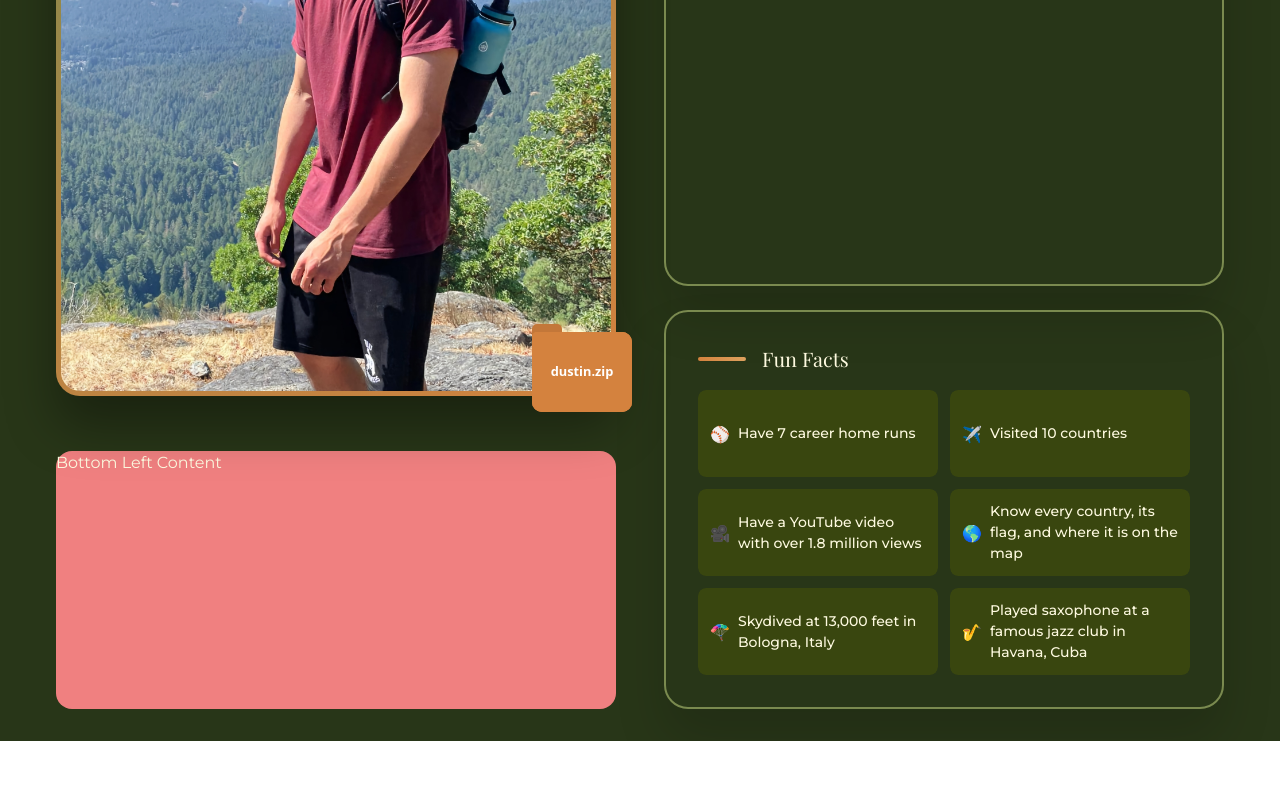
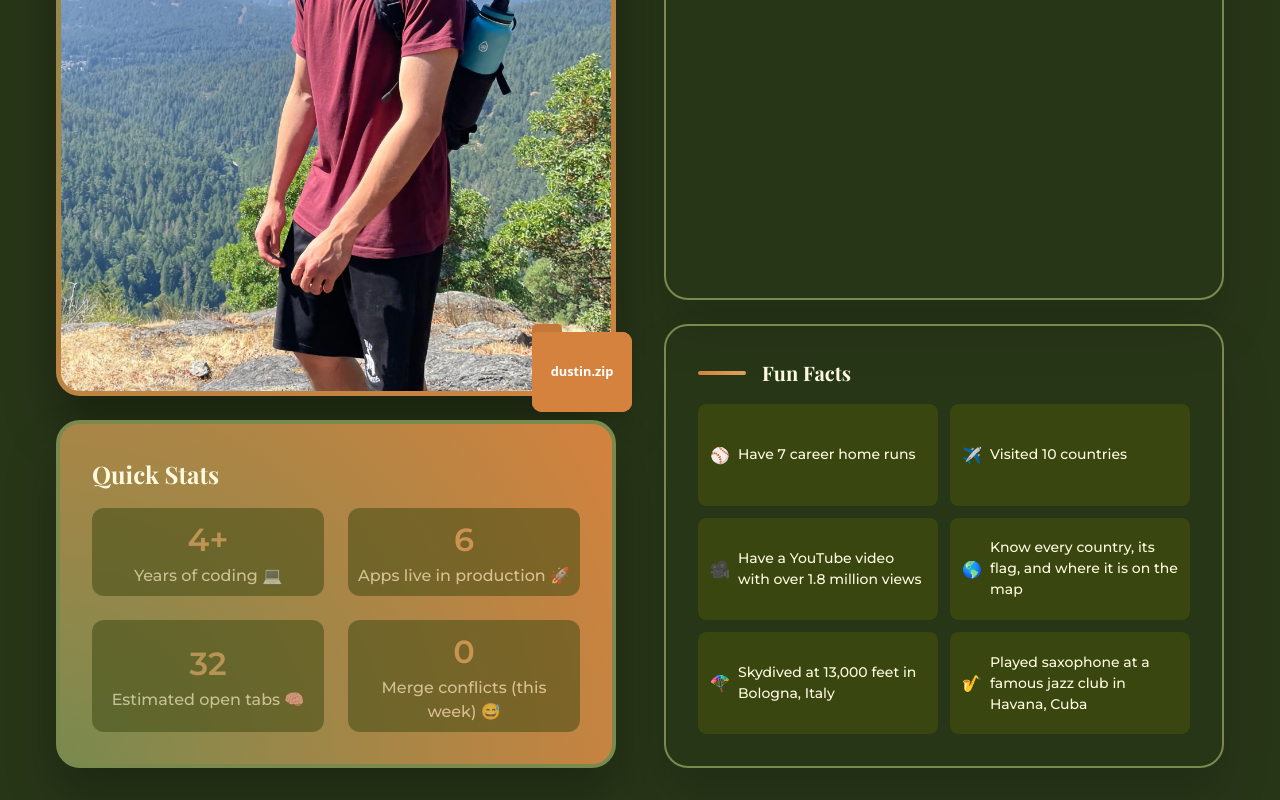
Before and after one commit to D-Aldana/dusty-the-dev, a Next.js app: page / in a window 1280 px wide. Shown: the part 1299-2099 px from the top of the page. Before the commit the page ends 2040 px from the top, so only its background shows below. Built offline with nearby package versions, Linux system fonts and the light colour scheme; grey boxes are pictures that could not be loaded.

Commit message:
feat(about): add stats

```diff
--- a/components/about/index.js
+++ b/components/about/index.js
@@ -79,6 +79,8 @@ const ContentGrid = styled.div`
     "photo myStory"
     "photo myStory"
     "photo myStory"
+    "photo myStory"
+    "photo myStory"
     "photo funFacts"
     "stats funFacts"
     "stats funFacts";
@@ -126,7 +128,7 @@ const GradientBar = styled.div`
 
 const CardTitle = styled.h3`
   font-size: ${(props) => (props.small ? "1.25rem" : "1.5rem")};
-  color: ${({ theme }) => theme.foreground};
+  font-weight: 700;
 `
 
 const CardHeader = styled.div`
@@ -145,11 +147,53 @@ const MyStory = styled(SpotlightCard)`
   background: transparent;
 `
 
-const Stats = styled.div`
+const StatsContainer = styled(SpotlightCard)`
   grid-area: stats;
-  background-color: lightcoral;
-  border-radius: 1rem;
-  height: 100%;
+  background: radial-gradient(
+    circle at bottom left,
+    ${({ theme }) => theme.olive},
+    ${({ theme }) => theme.rust}
+  );
+  border: 4px solid ${({ theme }) => theme.olive};
+  border-radius: 1.5rem;
+  box-shadow: 0 30px 50px rgba(0, 0, 0, 0.25);
+  padding: 2rem;
+  color: ${({ theme }) => theme.cream};
+`
+
+const StatsGrid = styled.div`
+  display: grid;
+  grid-template-columns: 1fr 1fr;
+  gap: 1.5rem;
+`
+
+const Stat = styled.div`
+  display: flex;
+  flex-direction: column;
+  align-items: center;
+  justify-content: center;
+  background-color: ${({ theme }) => theme.muted};
+  opacity: 0.5;
+  padding: 0.5rem;
+  border-radius: 0.75rem;
+  transition: opacity 0.3s ease-in-out;
+
+  &:hover {
+    opacity: 0.8;
+    transition: opacity 0.3s ease-in-out;
+  }
+`
+
+const StatNumber = styled.p`
+  font-size: 2rem;
+  font-weight: 700;
+  color: ${({ theme }) => theme.bronze};
+`
+
+const StatDesc = styled.p`
+  font-size: 1rem;
+  font-weight: 500;
+  text-align: center;
 `
 
 const FunFacts = styled(SpotlightCard)`
@@ -241,9 +285,29 @@ export const About = forwardRef((props, ref) => {
           </CardHeader>
         </MyStory>
 
-        <Stats>
-          <p>Bottom Left Content</p>
-        </Stats>
+        <StatsContainer>
+          <CardHeader>
+            <CardTitle>Quick Stats</CardTitle>
+          </CardHeader>
+          <StatsGrid>
+            <Stat>
+              <StatNumber>4+</StatNumber>
+              <StatDesc>Years of coding 💻</StatDesc>
+            </Stat>
+            <Stat>
+              <StatNumber>6</StatNumber>
+              <StatDesc>Apps live in production 🚀</StatDesc>
+            </Stat>
+            <Stat>
+              <StatNumber>32</StatNumber>
+              <StatDesc>Estimated open tabs 🧠</StatDesc>
+            </Stat>
+            <Stat>
+              <StatNumber>0</StatNumber>
+              <StatDesc>Merge conflicts (this week) 😅</StatDesc>
+            </Stat>
+          </StatsGrid>
+        </StatsContainer>
         <FunFacts>
           <CardHeader>
             <GradientBar />
--- a/components/image-folder/image-folder.js
+++ b/components/image-folder/image-folder.js
@@ -80,7 +80,6 @@ export const ImageFolder = ({
     const centerY = window.innerHeight / 2 - rect.height / 2
     const dx = centerX - rect.left
     const dy = centerY - rect.top
-    console.log({ centerX, centerY, dx, dy })
 
     const tl = gsap.timeline({
       onComplete: () => {
@@ -144,6 +143,7 @@ export const ImageFolder = ({
                   alt={`Paper ${i + 1}`}
                   fill
                   style={{ objectFit: "cover", borderRadius: "0.5rem" }}
+                  sizes="(max-width: 768px) 100vw, 50vw"
                 />
               )}
             </div>
--- a/styles/theme.js
+++ b/styles/theme.js
@@ -1,5 +1,5 @@
 export const breakpoints = {
-  mobile: "@media (max-width: 768px)",
+  mobile: "@media (max-width: 1024px)",
   desktop: "@media (min-width: 1024px)",
 }
 
```
